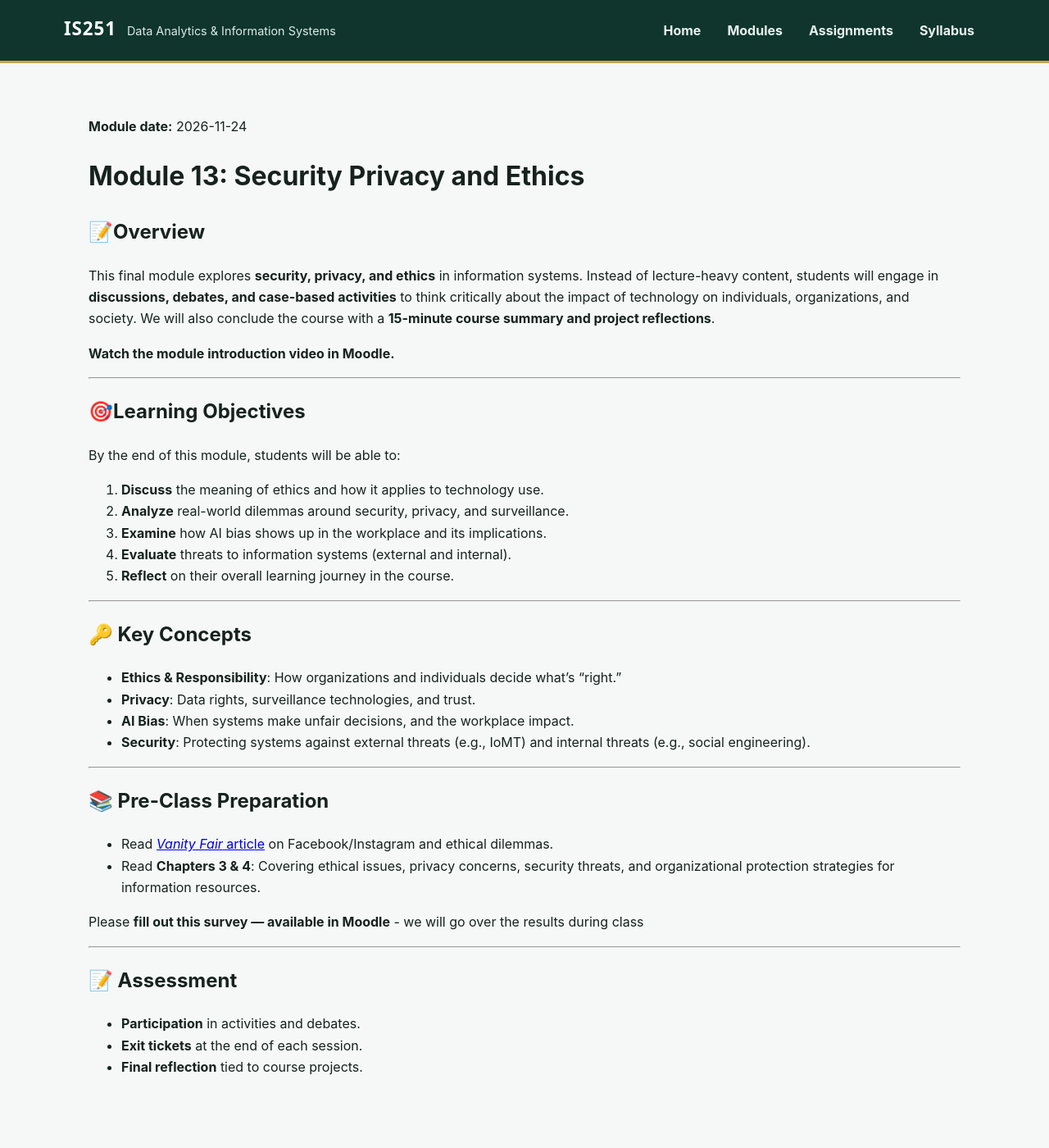
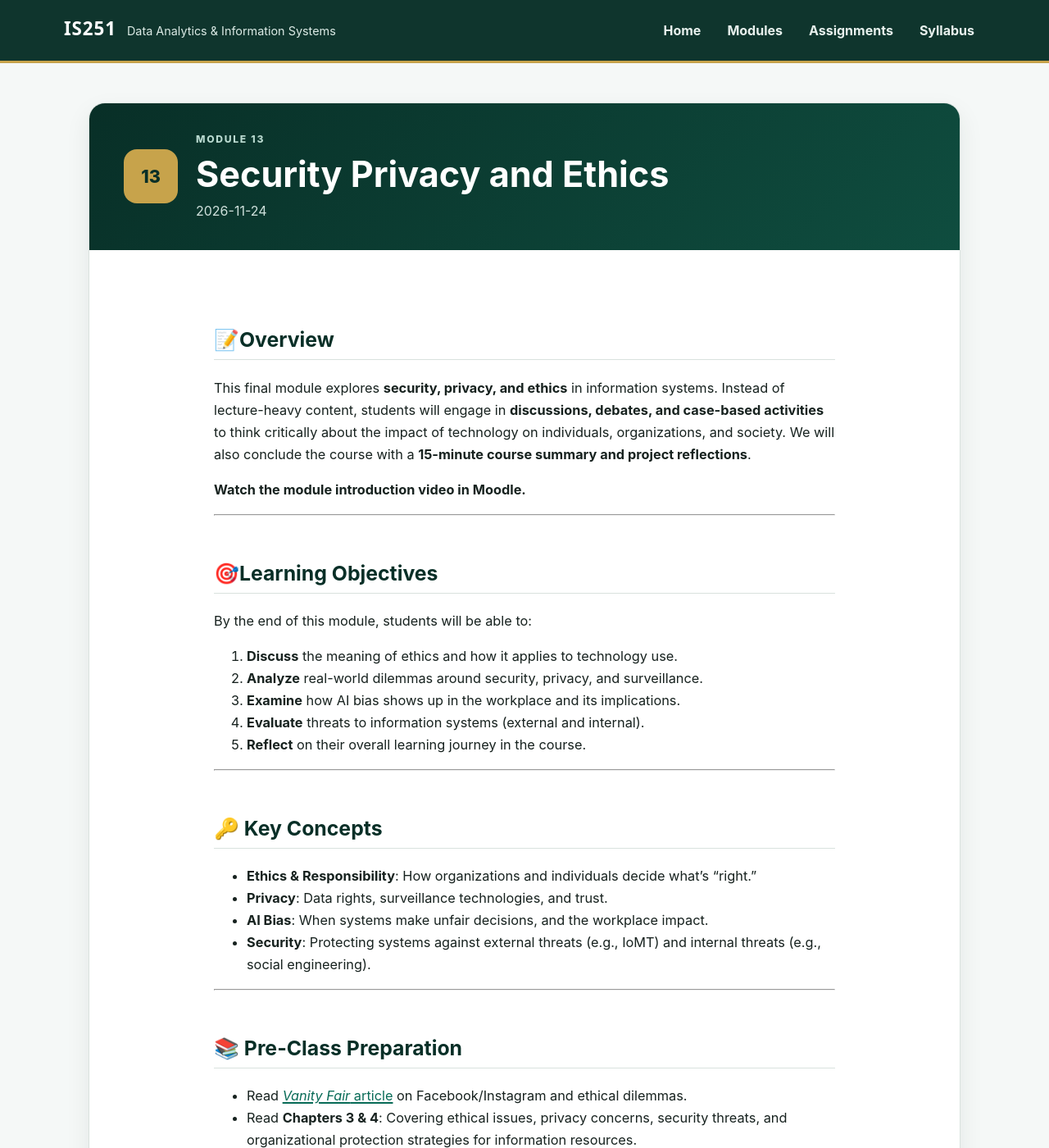
Before and after one commit to dyim-loyola/is251, a Jekyll site: the page built from modules/13-security-privacy-and-ethics.md, in a window 1280 px wide and 1400 px high. Shown: the whole window at 82% size. Built offline with Jekyll 4.4.1, drawn with Linux system fonts in a browser that asks for light colours; part of the change alters nothing that is shown; some of the changed text lies outside the part shown.

Commit message:
Refresh Sites mirror: modules/13-security-privacy-and-ethics.md

```diff
--- a/modules/13-security-privacy-and-ethics.md
+++ b/modules/13-security-privacy-and-ethics.md
@@ -1,12 +1,15 @@
 ---
-layout: default
+layout: module
 title: "13 Security Privacy and Ethics"
 permalink: /modules/13-security-privacy-and-ethics/
 module_number: "13"
+module_title: "Security Privacy and Ethics"
 module_date: "2026-11-24"
+previous_url: "/modules/12-systems-analysis-and-design/"
+previous_label: "12 Systems Analysis and Design"
+next_url: null
+next_label: null
 ---
-
-**Module date:** 2026-11-24
 
 # Module 13: Security Privacy and Ethics
 
@@ -44,8 +47,6 @@ By the end of this module, students will be able to:
 - Read [*Vanity Fair* article](https://www.vanityfair.com/news/2021/09/instagram-head-cars-are-bad-for-people-too-but-we-still-use-them) on Facebook/Instagram and ethical dilemmas.
 - Read **Chapters 3 & 4**: Covering ethical issues, privacy concerns, security threats, and organizational protection strategies for information resources.
 
-Please **fill out this survey — available in Moodle** - we will go over the results during class
-
 ---
 
 ## 📝 Assessment
```
